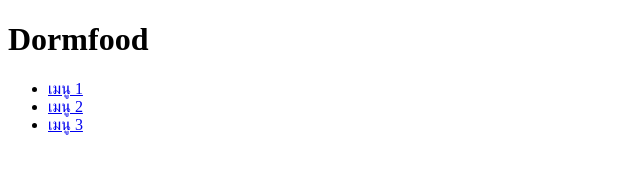
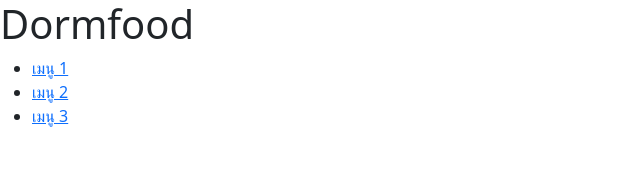
Before and after one commit to Zozimboii/dormfood, a plain HTML site: page index.html in a window 1280 px wide. Shown: the whole page, without its empty margins (0-640 px from the left). Drawn offline with nearby package versions, Linux system fonts and the light colour scheme.

Commit message:
Feature/link bootstrap

```diff
--- a/index.html
+++ b/index.html
@@ -4,6 +4,8 @@
     <meta charset="UTF-8">
     <meta name="viewport" content="width=device-width, initial-scale=1.0">
     <title>Document</title>
+    <link href="https://cdn.jsdelivr.net/npm/bootstrap@5.3.2/dist/css/bootstrap.min.css" rel="stylesheet" integrity="sha384-T3c6CoIi6uLrA9TneNEoa7RxnatzjcDSCmG1MXxSR1GAsXEV/Dwwykc2MPK8M2HN" crossorigin="anonymous">
+
 </head>
 <body>
     <h1>Dormfood</h1>
```
Also changed, not shown: menu1.html (+2 -0 lines), menu2.html (+2 -0 lines), menu3.html (+2 -0 lines), menu4.html (added).
